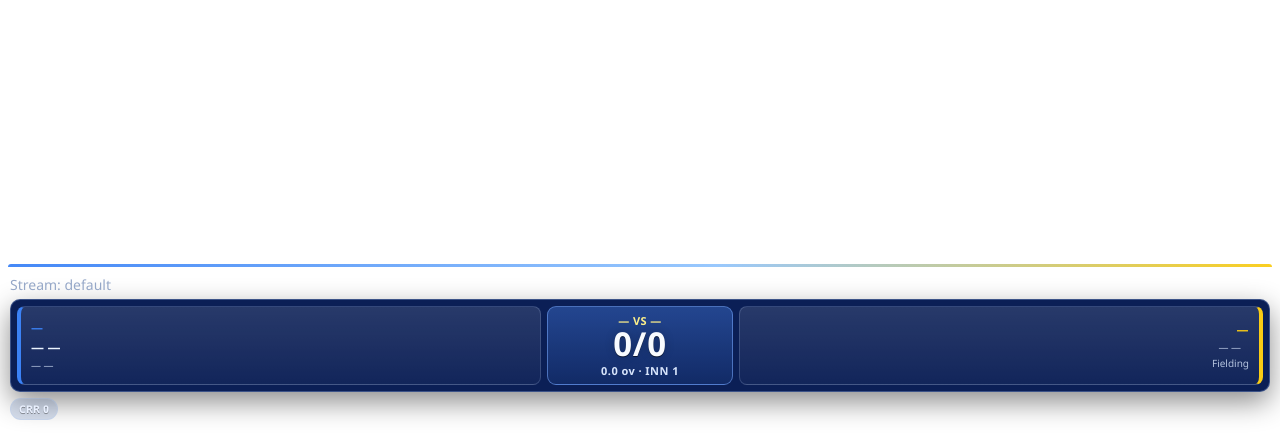
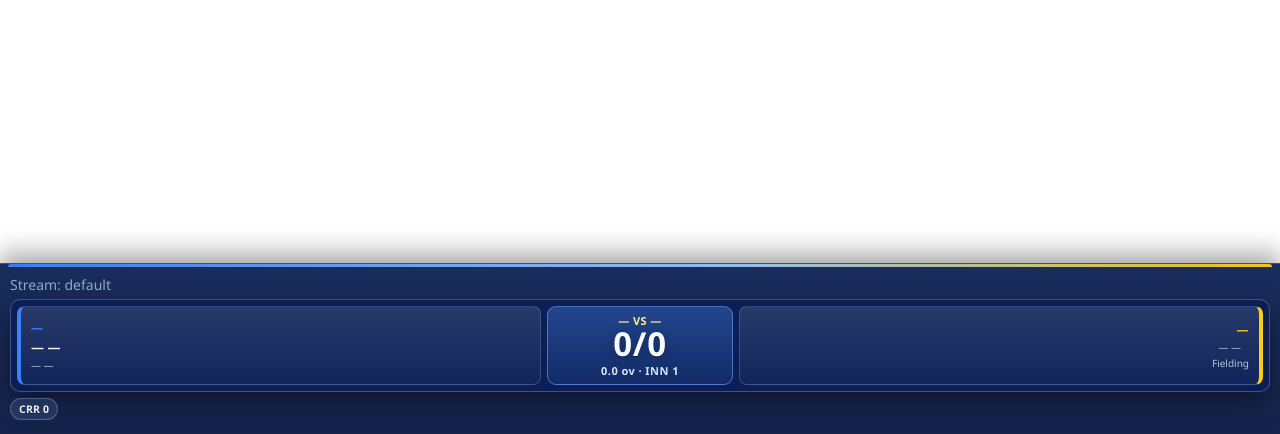
Before and after one commit to g-krish93/score, a Flask app: page /stream in a window 1280 px wide. Shown: the part 366-800 px from the top of the page. Run offline with Flask 3, Linux system fonts and the light colour scheme; data that the repository does not hold is empty.

Commit message:
Darken pre-match overlay container for better readability.
Use a solid dark blue lower-third background in the awaiting-data state so pre-match fixture details remain visible and consistent with the fixed broadcast style.

Co-authored-by: Cursor <cursoragent@cursor.com>

```diff
--- a/templates/overlay.html
+++ b/templates/overlay.html
@@ -20,11 +20,11 @@
       left: 0;
       right: 0;
       bottom: 0;
-      background: transparent;
+      background: linear-gradient(180deg, rgba(13, 33, 84, 0.95), rgba(9, 24, 66, 0.95));
       color: var(--fg);
-      border: none;
+      border-top: 1px solid rgba(121, 169, 255, .35);
       border-radius: 0;
-      box-shadow: none;
+      box-shadow: 0 -10px 24px rgba(0,0,0,.35);
       padding: calc(8px * var(--overlay-scale)) calc(10px * var(--overlay-scale));
       font-size: calc(14px * var(--overlay-scale));
     }
```
